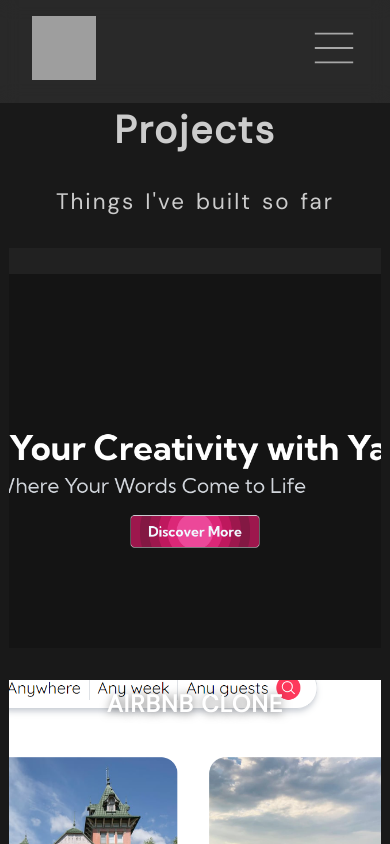
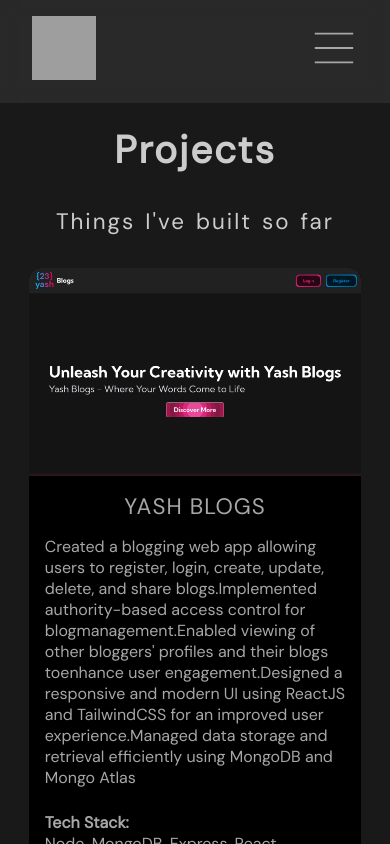
Before and after one commit to Yash1Hingu/yashhingu, a React (Vite) app: page /projects in a window 390 px wide. Shown: the top 844 px of the page. Built offline with nearby package versions, Linux system fonts and the light colour scheme; grey boxes are pictures that could not be loaded.

Commit message:
Added Style

```diff
--- a/src/index.css
+++ b/src/index.css
@@ -176,6 +176,7 @@ body {
         flex-direction: column;
         align-items: center;
         justify-content: center;
+        z-index: 10;
     }
 
     .topnav_links {
@@ -349,6 +350,18 @@ body {
     font-size: 1rem;
 }
 
+@media screen and (max-width:550px) {
+    .about_me p{
+        font-size: 1.2rem;
+        text-align: left;
+    }
+    .edu_one{
+        flex-direction: column;
+        gap: 12px;
+        align-items: flex-start !important;
+    }
+}
+
 .my_tech_stack_section {
     animation: fade 1s ease-in-out;
     padding: var(--container-padding);
@@ -441,7 +454,7 @@ body {
 
 /* Project */
 
-.card{
+.card {
     position: relative;
     width: 1000px;
     height: 400px;
@@ -449,38 +462,38 @@ body {
     overflow: hidden;
 }
 
-.card_image{
+.card_image {
     height: 100%;
     width: 100%;
     object-fit: cover;
     scale: 1.15;
-    transition: opacity 0.25s,scale 0.35s;
+    transition: opacity 0.25s, scale 0.35s;
 }
 
-.card:hover .card_image{
+.card:hover .card_image {
     opacity: 0.1;
     scale: 1;
 }
 
-.card_title{
+.card_title {
     letter-spacing: 1px;
     text-transform: uppercase;
-    text-shadow: 1px 1px 10px rgba(0,0,0,0.5);
+    text-shadow: 1px 1px 10px rgba(0, 0, 0, 0.5);
 }
 
-.card_description{
+.card_description {
     font-size: 1.2rem;
     opacity: 0;
     transition: -25px;
-    transition: opacity 0.25s,translate 0.25s;
+    transition: opacity 0.25s, translate 0.25s;
 }
 
-.card:hover .card_description{
+.card:hover .card_description {
     opacity: 1;
     translate: 0;
 }
 
-.card_body{
+.card_body {
     position: absolute;
     inset: 0;
     padding: 50px;
@@ -493,7 +506,7 @@ body {
     justify-content: center;
 }
 
-.card_body::before{
+.card_body::before {
     content: '';
     position: absolute;
     inset: 20px;
@@ -503,7 +516,7 @@ body {
     transition: opacity 0.25s, scale 0.25s;
 }
 
-.card:hover .card_body::before{
+.card:hover .card_body::before {
     opacity: 1;
     scale: 1;
 }
@@ -527,9 +540,10 @@ body {
     margin-bottom: 2rem;
 }
 
-.project_heading h1{
+.project_heading h1 {
     font-size: 2.4rem;
 }
+
 .project_heading h3 {
     font-size: 1.4rem;
     font-weight: 400;
@@ -544,7 +558,7 @@ body {
     color: var(--light-content);
 }
 
-.projects_flex_container .achievements{
+.projects_flex_container .achievements {
     display: flex;
     flex-direction: column;
     align-items: center;
@@ -552,39 +566,8 @@ body {
     color: var(--light-content);
 }
 
-.projects_flex_container .achievements img{
+.projects_flex_container .achievements img {
     width: 400px;
-}
-
-.project_card {
-    display: flex;
-    border-radius: 1.2rem;
-    transition: transform .5s ease;
-}
-
-@media screen and (max-width:700px) {
-    .project_card {
-        flex-direction: column;
-    }
-}
-
-.project_card:hover {
-    transform: scale(1.05);
-}
-
-.project_image img {
-    aspect-ratio: 2/1;
-    object-fit: contain;
-    width: 100%;
-    border-radius: 1.2rem 1.2rem 0 0;
-}
-
-.project_about {
-    display: flex;
-    flex-direction: column;
-    gap: 12px;
-    padding: 1.5rem;
-    color: var(--solid-heading-dark-content);
 }
 
 .project_techstack {
@@ -594,23 +577,6 @@ body {
     align-items: center;
     gap: 8px;
 }
-
-.project_techstack b {
-    font-size: 1.2rem;
-}
-
-.project_about h4 {
-    font-size: 18px;
-
-}
-
-.project_about p {
-    font-weight: lighter;
-    font-size: 12px;
-    text-align: left;
-    line-height: 1.5;
-}
-
 .project_links {
     display: flex;
     justify-content: center;
@@ -640,17 +606,46 @@ body {
     font-size: 12px;
 }
 
-.project_links a:hover {
-    color: var(--button-text);
-}
-
 @media screen and (max-width:550px) {
-    .projects_container {
-        padding: 9px;
+    .projects_container{
+        padding: 1.8rem;
     }
-
-    .project_card {
-        width: 20rem;
+    .card{
+        display: flex;
+        flex-direction: column;
+        height: auto;
+        width:100%;
+        border-radius: 12px;
+    }
+    .card_image{
+        scale: 1;
+    }
+    .card:hover .card_image {
+        opacity: 1;
+        scale: 1;
+    }
+    .card_body{
+        position: relative;
+        inset: 0;
+        padding: 16px;
+        text-align: left;
+        font-size: 1rem;
+        font-weight: 200;
+        color: var(--light-content);
+    }
+    .card_title{
+        font-size: 1.4rem;
+        font-weight: 200;
+    }
+    .card_description{
+        opacity: 1;
+        font-size: 16px;
+    }
+    .project_techstack{
+        display: block;
+    }
+    .card_body::before{
+        content: none;
     }
 }
 
--- a/src/util/navbar.js
+++ b/src/util/navbar.js
@@ -1,6 +1,6 @@
 export function openNav() {
-    document.querySelector(".navbar_flex").style.width = "100%";
-    document.querySelector(".navbar_flex").style.height = "100%";
+    document.querySelector(".navbar_flex").style.width = "100vw";
+    document.querySelector(".navbar_flex").style.height = "100vh";
 }
 export function closeNav() {
     document.querySelector(".navbar_flex").style.width = "0";
```
Also changed, not shown: src/components/Projects/ProjectCard.jsx (+0 -23 lines).
